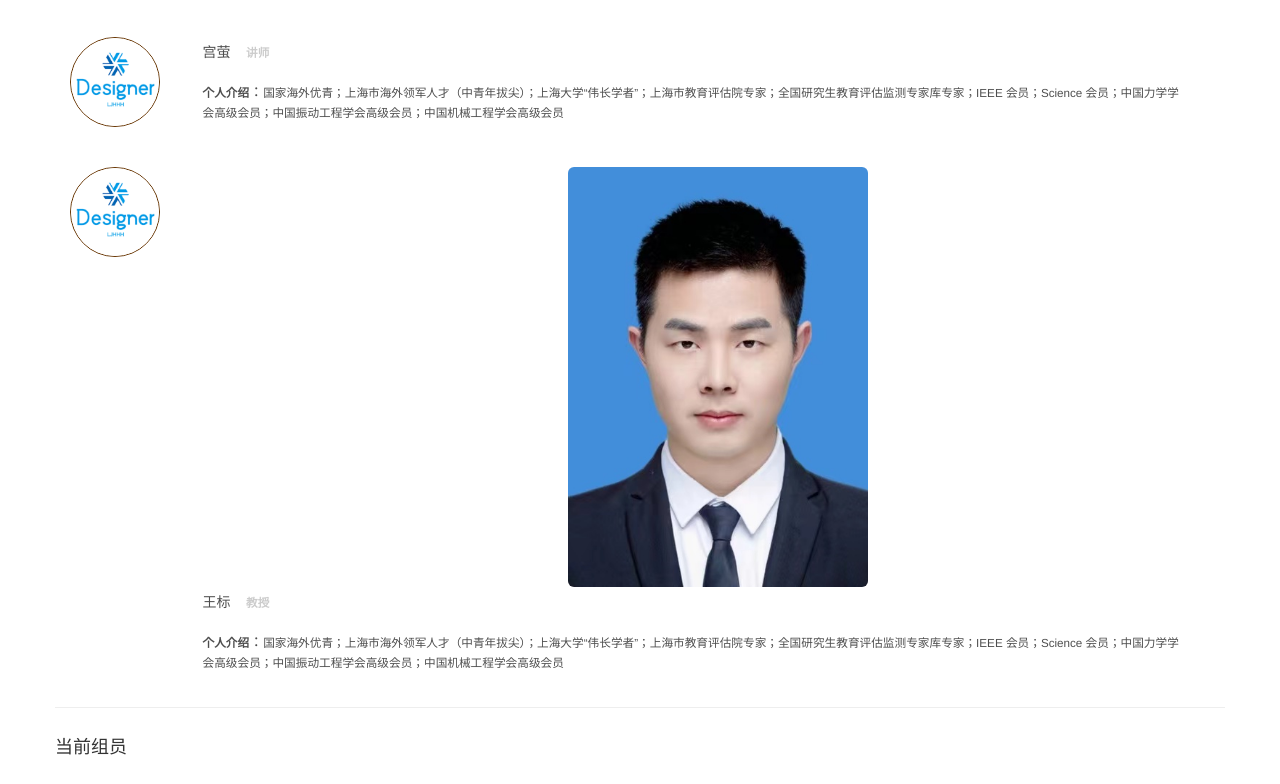
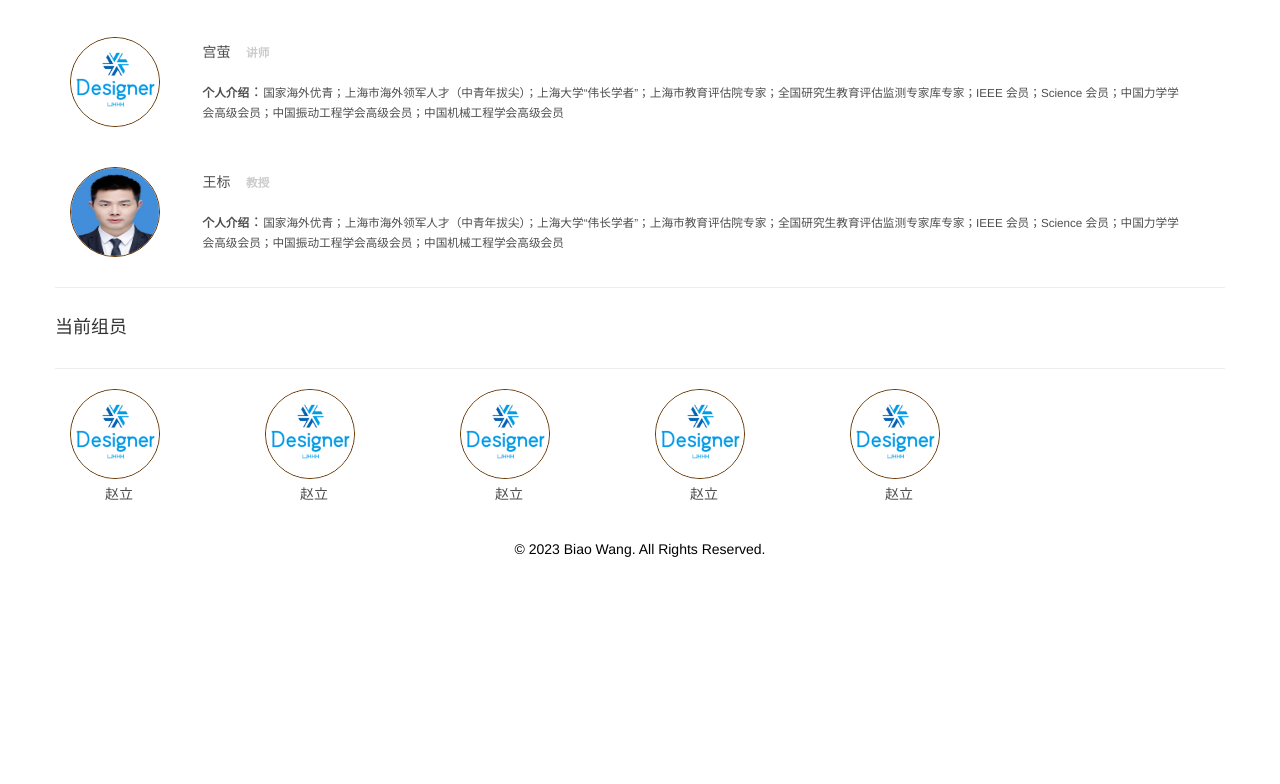
Before and after one commit to wangbiaolab/-wangbiaolab.github.io, a plain HTML site: page people.html in a window 1280 px wide. Shown: the part 524-1308 px from the top of the page. After the commit the page ends 1103 px from the top, so only its background shows below. Drawn offline with nearby package versions, Linux system fonts and the light colour scheme.

Commit message:
Update people.html

```diff
--- a/people.html
+++ b/people.html
@@ -61,12 +61,10 @@
         </div>
         <div class="row" style="margin-top: 30px">
             <div class="col-md-1">
-                <img src="./img/logo.png" alt="..." class="img-circle img-rounded"
+                <img src="./img/王标.png" alt="..." class="img-circle img-rounded"
                      style=" border:1px solid #663300;width:90px;height: 90px">
             </div>
             <div class="col-md-11">
-                <img style="margin-left: 400px" src="./img/王标.png" class="img-responsive img-rounded"
-                    alt=“Responsive image”>
                 <p>王标 &nbsp; &nbsp;<b style="color: #CCC;font-size: smaller">教授</b></p>
                 <p><b style="font-size: smaller">个人介绍</b>：<span style="font-size: smaller">国家海外优青；上海市海外领军人才（中青年拔尖）；上海大学“伟长学者”；上海市教育评估院专家；全国研究生教育评估监测专家库专家；IEEE 会员；Science 会员；中国力学学会高级会员；中国振动工程学会高级会员；中国机械工程学会高级会员</span>
                 </p>
```
